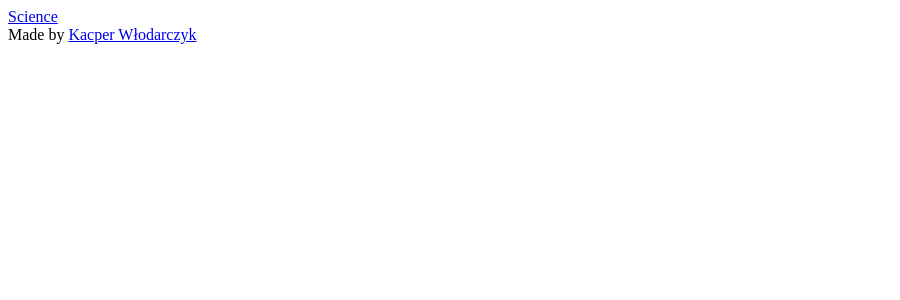
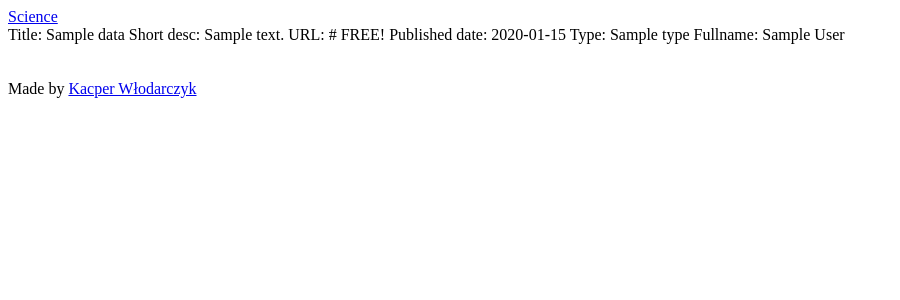
Before and after one commit to DEENUU1/science, a FastAPI app: page / in a window 1280 px wide. Shown: the top 300 px of the page, without its empty margins (0-900 px from the left). Run offline with FastAPI, Linux system fonts and the light colour scheme; tables that the repository leaves empty hold one stand-in row (values such as "Sample post"); parts of the project's set-up code (start-up, migrations or seed data) failed here and were passed over; some libraries are stand-ins or nearby versions.

Commit message:
Add simple tempalte to display a list of Data objects

```diff
--- a/src/templates/base.html
+++ b/src/templates/base.html
@@ -35,8 +35,7 @@
     </div>
 </footer>
 
-
-<script src="/static/js/htmx.min.js?v=1.5.0"></script>
+<script src="https://unpkg.com/htmx.org@1.9.8" integrity="sha384-rgjA7mptc2ETQqXoYC3/zJvkU7K/aP44Y+z7xQuJiVnB/422P/Ak+F/AqFR7E4Wr" crossorigin="anonymous"></script>
 
 {% block additional_js %}{% endblock %}
 
--- a/src/templates/datas.html
+++ b/src/templates/datas.html
@@ -3,6 +3,28 @@
 
 <div class="container">
 
+    {% if data_list %}
+        {% for data in data_list %}
+            Title: {{data.title}}
+            Short desc: {{data.short_desc}}
+            URL: {{data.url}}
+            {% if data.is_free %}
+                FREE!
+            {% endif %}
+
+            Published date: {{data.published_date}}
+            Type: {{data.type.name}}
+
+            {% if data.authors %}
+                {% for author in data.authors %}
+                    Fullname: {{author.full_name}}
+                {% endfor %}
+            {% endif %}
+            <br><br><br>
+        {% endfor %}
+    {% else %}
+    <h2>No data</h2>
+    {% endif %}
 </div>
 
 {% endblock %}
```
